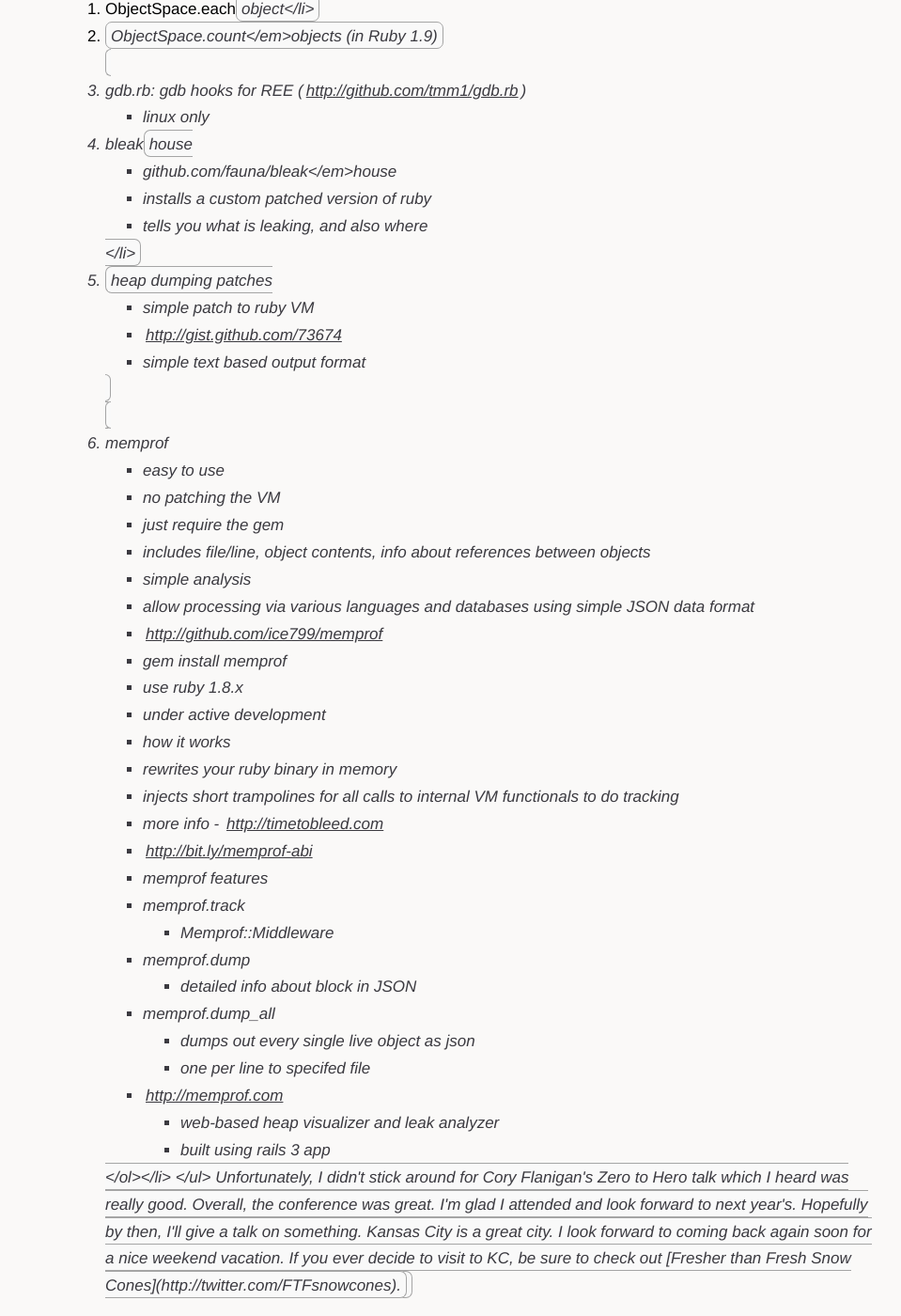
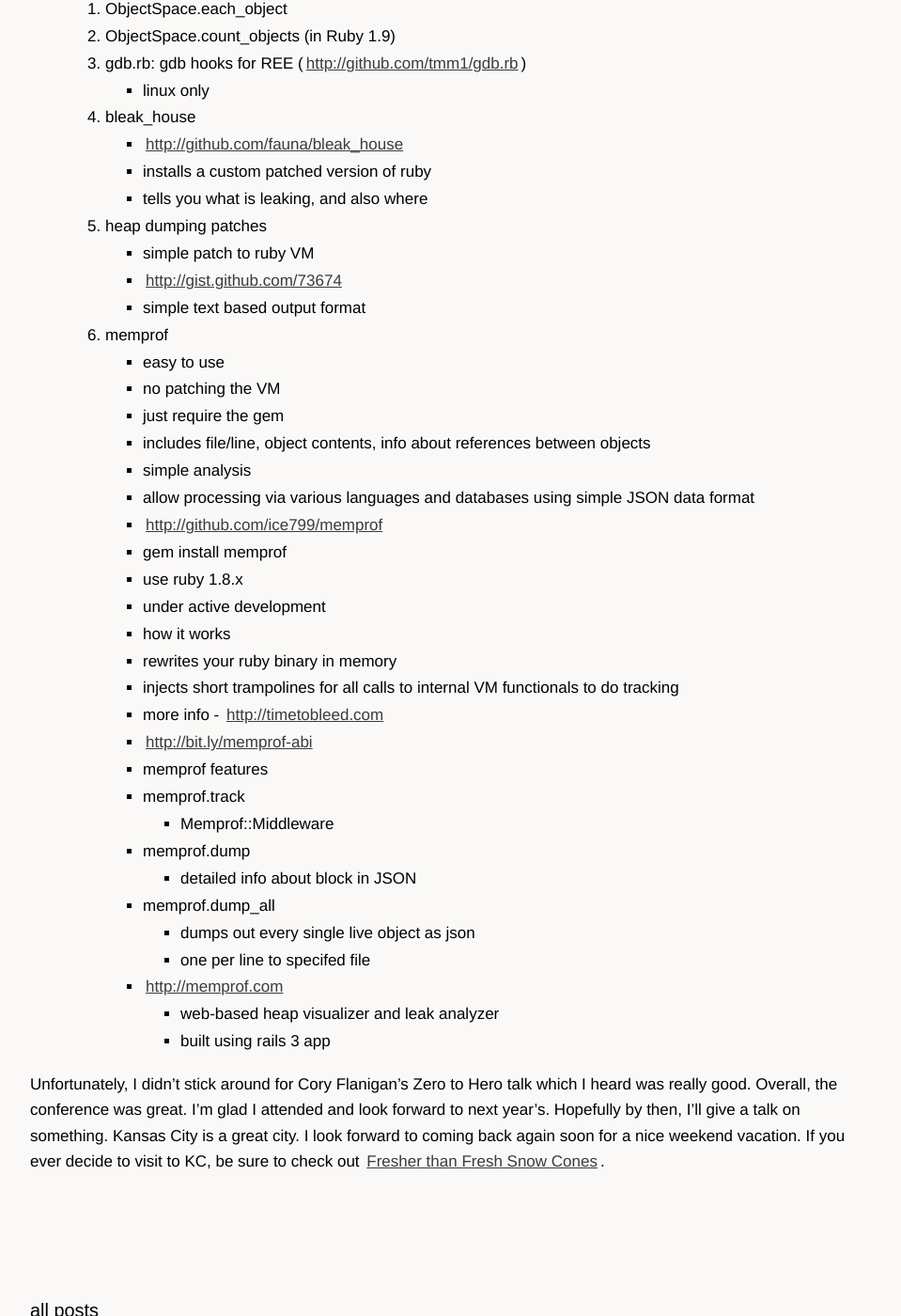
Before and after one commit to sl4m/skim.cc, a Jekyll site: the page built from _posts/2010-07-19-day-2-of-ruby-midwest.markdown, in a window 1280 px wide and 1400 px high, scrolled down 1910 px. Shown: the whole window at 94% size, without its empty margins (160-1119 px from the left). Built offline with Jekyll 4.4.1, drawn with Linux system fonts in a browser that asks for light colours; comment, search, counter and statistics services are not loaded.

Commit message:
updated post

```diff
--- a/_posts/2010-07-19-day-2-of-ruby-midwest.markdown
+++ b/_posts/2010-07-19-day-2-of-ruby-midwest.markdown
@@ -59,12 +59,12 @@
 <li>More objects == longer GC time, fewer objects == better performance</li>
 <li>When GC is running, nothing else runs which pads response time.</li>
 <li>useful tools
-<ol><li>ObjectSpace.each<em>object</li>
-<li>ObjectSpace.count</em>objects (in Ruby 1.9)</li>
+<ol><li>ObjectSpace.each_object</li>
+<li>ObjectSpace.count_objects (in Ruby 1.9)</li>
 <li>gdb.rb: gdb hooks for REE (<a href="http://github.com/tmm1/gdb.rb">http://github.com/tmm1/gdb.rb</a>)
 <ul><li>linux only</li></ul></li>
-<li>bleak<em>house
-<ul><li>github.com/fauna/bleak</em>house</li>
+<li>bleak_house
+<ul><li><a href="http://github.com/fauna/bleak_house">http://github.com/fauna/bleak_house</a></li>
 <li>installs a custom patched version of ruby</li>
 <li>tells you what is leaking, and also where</li></ul></li>
 <li>heap dumping patches
```
